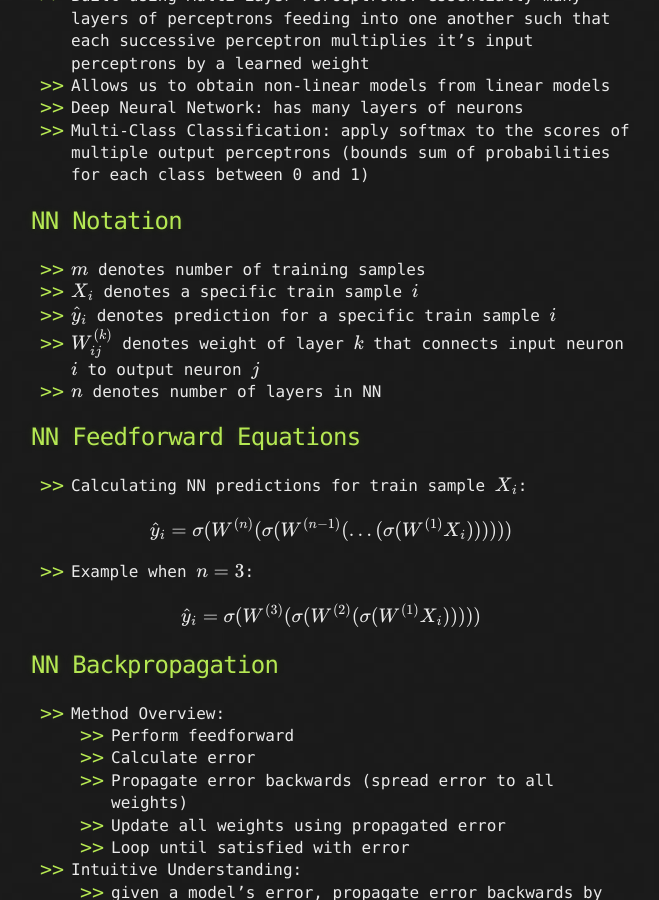
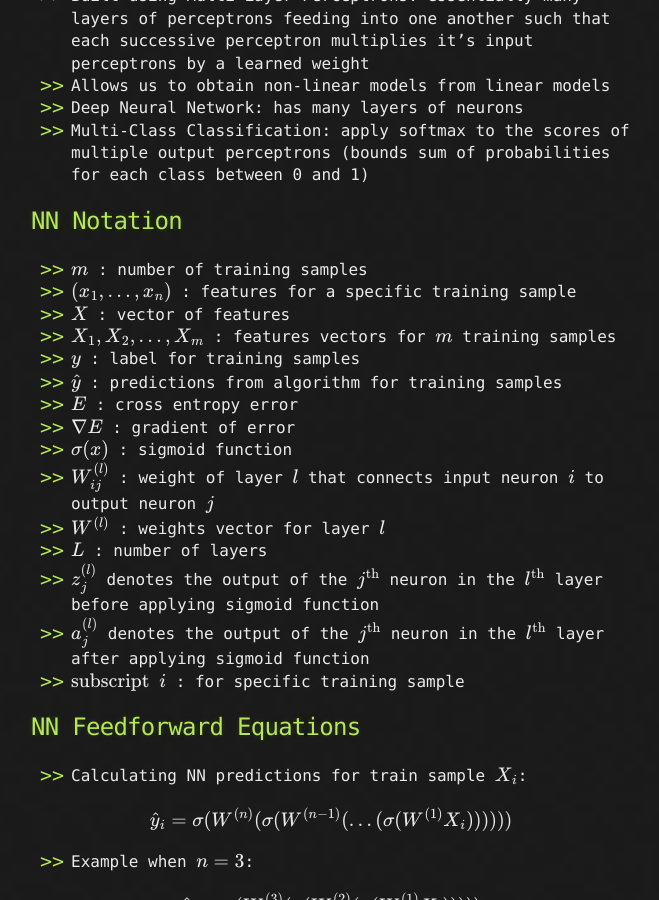
Before and after one commit to LivingProgram/ml-notes, a Jekyll site: the page built from index.md, in a window 1280 px wide and 900 px high, scrolled down 7016 px. Shown: the whole window, without its empty margins (309-968 px from the left). Built offline with Jekyll 4.4.1, drawn with Linux system fonts in a browser that asks for light colours; our own code applies the rules of GitHub Pages for plain Markdown files; formulas are drawn with MathJax 3; the repository's description, which GitHub fills in, is left out; some of the changed text lies outside the part shown.

Commit message:
fix notation

```diff
--- a/index.md
+++ b/index.md
@@ -203,11 +203,21 @@ $$\begin{align}\nabla E &= \frac{1}{m}\sum_{i=1}^{m}\nabla E_{i}\\
 - Multi-Class Classification: apply softmax to the scores of multiple output perceptrons (bounds sum of probabilities for each class between 0 and 1)
 
 ## NN Notation
-- $$m$$ denotes number of training samples
-- $$X_{i}$$ denotes a specific train sample $$i$$
-- $$\hat{y}_{i}$$ denotes prediction for a specific train sample $$i$$
-- $$W^{(k)}_{ij}$$ denotes weight of layer $$k$$ that connects input neuron $$i$$ to output neuron $$j$$
-- $$n$$ denotes number of layers in NN
+- $$m$$ : number of training samples
+- $$(x_{1},\ldots,x_{n})$$ : features for a specific training sample
+- $$X$$ : vector of features
+- $$X_{1},X_{2},\ldots,X_{m}$$ : features vectors for $$m$$ training samples
+- $$y$$ : label for training samples
+- $$\hat{y}$$ : predictions from algorithm for training samples
+- $$E$$ : cross entropy error
+- $$\nabla E$$ : gradient of error
+- $$\sigma(x)$$ : sigmoid function
+- $$W^{(l)}_{ij}$$ : weight of layer $$l$$ that connects input neuron $$i$$ to output neuron $$j$$
+- $$W^{(l)}$$ : weights vector for layer $$l$$
+- $$L$$ : number of layers
+- $$z^{(l)}_{j}$$ denotes the output of the $$j^{\text{th}}$$ neuron in the $$l^{\text{th}}$$ layer before applying sigmoid function
+- $$a^{(l)}_{j}$$ denotes the output of the $$j^{\text{th}}$$ neuron in the $$l^{\text{th}}$$ layer after applying sigmoid function
+- $$\text{subscript}\ \ i$$ : for specific training sample
 
 ## NN Feedforward Equations
 
@@ -233,16 +243,6 @@ $$\hat{y}_{i}=\sigma(W^{(3)}(\sigma(W^{(2)}(\sigma(W^{(1)}X_{i})))))$$
 
 ### Sample NN Diagram
 ![Example NN](https://livingprogram.github.io/ml-notes/images/ml-notes_21.jpg)
-
-- Notation:
-  - $$x_{j}$$ denotes input feature $$j$$
-  - $$X$$ denotes input vector
-  - $$W^{(k)}_{ij}$$ denotes weight of layer $$k$$ that connects input neuron $$i$$ to output neuron $$j$$
-  - $$W^{(k)}$$ denotes weights vector for layer $$k$$
-  - $$(1)$$ denotes the bias unit
-  - $$z^{(k)}_{j}$$ denotes the output of the $$j^{\text{th}}$$ neuron in the $$k^{\text{th}}$$ layer before applying sigmoid function
-  - $$a^{(k)}_{j}$$ denotes the output of the $$j^{\text{th}}$$ neuron in the $$k^{\text{th}}$$ layer after applying sigmoid function
-  - $$\hat{y}$$ denotes final output prediction
 
 - Final Goal = Calculate the overall gradient of the error:
 
```
